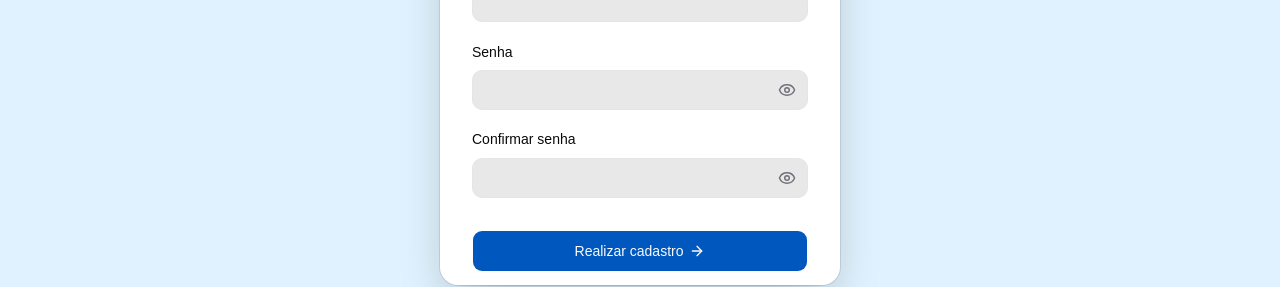
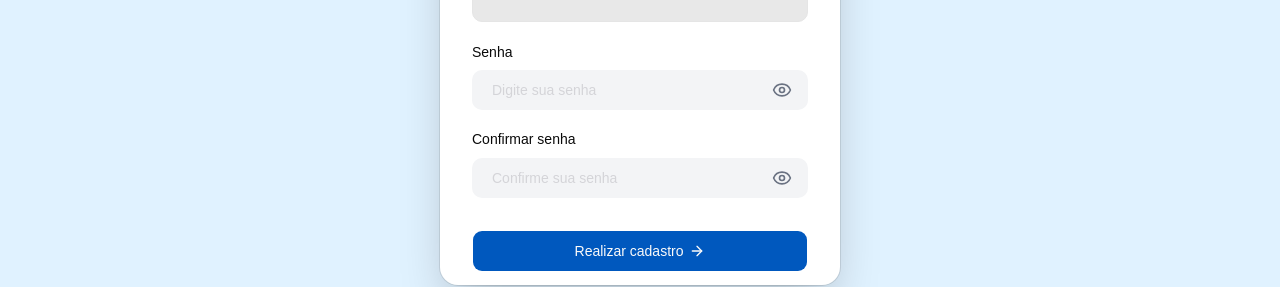
Before and after one commit to rhuanlunz/projeto-extensao, a React (Vite) app in the folder frontend/: page /autenticacao/cadastro in a window 1280 px wide. Shown: the part 405-692 px from the top of the page. Built offline with nearby package versions, Linux system fonts and the light colour scheme.

Commit message:
feat: fixed password placeholder and used PasswordInput component

```diff
--- a/frontend/src/pages/Auth/Login/Login.tsx
+++ b/frontend/src/pages/Auth/Login/Login.tsx
@@ -2,15 +2,15 @@ import { Button } from "@/components/ui/button"
 import { Card, CardContent } from "@/components/ui/card"
 import {Field, FieldContent, FieldLabel } from "@/components/ui/field"
 import { Input } from "@/components/ui/input"
-import { ArrowRight, Eye, EyeOff, LoaderCircle } from "lucide-react"
+import { ArrowRight, LoaderCircle } from "lucide-react"
 import { useState } from "react"
 import loginService from "./services/loginService"
 import { Link, useNavigate } from "react-router"
 import { Toaster } from "sonner"
+import PasswordInput from "@/shared/PasswordInput/PasswordInput";
 
 export default function Login() {
   const [loading, setLoading] = useState(false);
-  const [showPassword, setShowPassword] = useState(false)
   const [email, setEmail] = useState('');
   const [password, setPassword] = useState('');
   const navigate = useNavigate();
@@ -70,24 +70,13 @@ export default function Login() {
 
                 <FieldContent>
                   <div className="relative mt-1">
-                    <Input
-                      type={showPassword ? "text" : "password"}
-                      value={password}
-                      onChange={e => setPassword(e.target.value)}
-                      className="h-10 pr-10 text-black"
+                    <PasswordInput
+                        id="password"
+                        name="password"
+                        placehoder="Digite sua senha"
+                        value={password}
+                        onChange={setPassword}
                     />
-
-                    <button
-                      type="button"
-                      onClick={() => setShowPassword(!showPassword)}
-                      className="absolute right-3 top-1/2 -translate-y-1/2 text-zinc-500 transition-colors hover:text-zinc-800"
-                    >
-                      {showPassword ? (
-                        <EyeOff size={18} />
-                      ) : (
-                        <Eye size={18} />
-                      )}
-                    </button>
                   </div>
 
                   <div className="mt-2 flex justify-end">
--- a/frontend/src/pages/Auth/Register/Register.tsx
+++ b/frontend/src/pages/Auth/Register/Register.tsx
@@ -2,19 +2,18 @@ import { Button } from "@/components/ui/button"
 import { Card, CardContent } from "@/components/ui/card"
 import {Field,FieldContent,FieldLabel,} from "@/components/ui/field"
 import { Input } from "@/components/ui/input"
-import { ArrowRight, Eye, EyeOff, LoaderCircle } from "lucide-react"
+import { ArrowRight, LoaderCircle } from "lucide-react"
 import { useState } from "react"
 import { Toaster } from "sonner"
 import registerService from "./services/registerService"
 import { useNavigate } from "react-router"
+import PasswordInput from "@/shared/PasswordInput/PasswordInput"
 
 export default function Register() {
   const [username, setUsername] = useState('');
   const [email, setEmail] = useState('');
   const [password, setPassword] = useState('');
   const [passwordConfirmation, setPasswordConfirmation] = useState('');
-  const [showPassword, setShowPassword] = useState(false);
-  const [showConfirmPassword, setShowConfirmPassword] = useState(false);
   const [loading, setLoading] = useState(false);
   const navigate = useNavigate();
 
@@ -97,28 +96,13 @@ export default function Register() {
                 <FieldContent>
 
                   <div className="relative mt-0">
-
-                    <Input
-                      type={showPassword ? "text" : "password"}
+                    <PasswordInput
+                      id="new-password"
+                      name="new-password"
+                      placehoder="Digite sua senha"
                       value={password}
-                      onChange={e => setPassword(e.target.value)}
-                      className="mt-0 h-10 pr-10 text-black"
+                      onChange={setPassword}
                     />
-
-                    <button
-                      type="button"
-                      onClick={() =>
-                        setShowPassword(!showPassword)
-                      }
-                      className="absolute right-3 top-1/2 -translate-y-1/2 text-zinc-500 hover:text-zinc-800"
-                    >
-                      {showPassword ? (
-                        <EyeOff size={18} />
-                      ) : (
-                        <Eye size={18} />
-                      )}
-                    </button>
-
                   </div>
 
                 </FieldContent>
@@ -134,34 +118,13 @@ export default function Register() {
                 <FieldContent>
 
                   <div className="relative mt-0">
-
-                    <Input
-                      type={
-                        showConfirmPassword
-                          ? "text"
-                          : "password"
-                      }
+                    <PasswordInput
+                      id="new-password"
+                      name="new-password"
+                      placehoder="Confirme sua senha"
                       value={passwordConfirmation}
-                      onChange={e => setPasswordConfirmation(e.target.value)}
-                      className="mt-0 h-10 pr-10 text-black"
+                      onChange={setPasswordConfirmation}
                     />
-
-                    <button
-                      type="button"
-                      onClick={() =>
-                        setShowConfirmPassword(
-                          !showConfirmPassword
-                        )
-                      }
-                      className="absolute right-3 top-1/2 -translate-y-1/2 text-zinc-500 hover:text-zinc-800"
-                    >
-                      {showConfirmPassword ? (
-                        <EyeOff size={18} />
-                      ) : (
-                        <Eye size={18} />
-                      )}
-                    </button>
-
                   </div>
 
                 </FieldContent>
--- a/frontend/src/shared/PasswordInput/PasswordInput.tsx
+++ b/frontend/src/shared/PasswordInput/PasswordInput.tsx
@@ -7,11 +7,17 @@ interface PasswordComponentProps {
     name: string;
     placehoder: string;
     value: string;
-    onChange: (value: string) => void
-};
+    onChange: (value: string) => void;
+}
 
-export default function PasswordInput({ id, name, placehoder, value, onChange }: PasswordComponentProps) {
-    const [ showPassword, setShowPassword ] = useState(true);
+export default function PasswordInput({
+    id,
+    name,
+    placehoder,
+    value,
+    onChange
+}: PasswordComponentProps) {
+    const [showPassword, setShowPassword] = useState(true);
 
     return (
         <div className="relative">
@@ -20,15 +26,22 @@ export default function PasswordInput({ id, name, placehoder, value, onChange }:
                 name={name}
                 placeholder={placehoder}
                 value={value}
-                onChange={e => onChange(e.target.value)}
-                type={showPassword ? 'password' : 'text'}
-                className="p-5 rounded-lg bg-gray-100 border-0 text-black"
+                onChange={(e) => onChange(e.target.value)}
+                type={showPassword ? "password" : "text"}
+                className="p-5 pr-12 rounded-lg bg-gray-100 border-0 text-black"
             />
 
             <button
                 type="button"
                 onClick={() => setShowPassword(!showPassword)}
-                className="absolute right-4 top-1/2 -translate-y-1/2 text-gray-500 hover:text-gray-700 cursor-pointer"
+                className="
+                    absolute right-3 top-1/2 -translate-y-1/2
+                    flex items-center justify-center
+                    bg-gray-100
+                    px-1
+                    text-gray-500 hover:text-gray-700
+                    cursor-pointer
+                "
             >
                 {showPassword ? (
                     <Eye size={20} />
```
